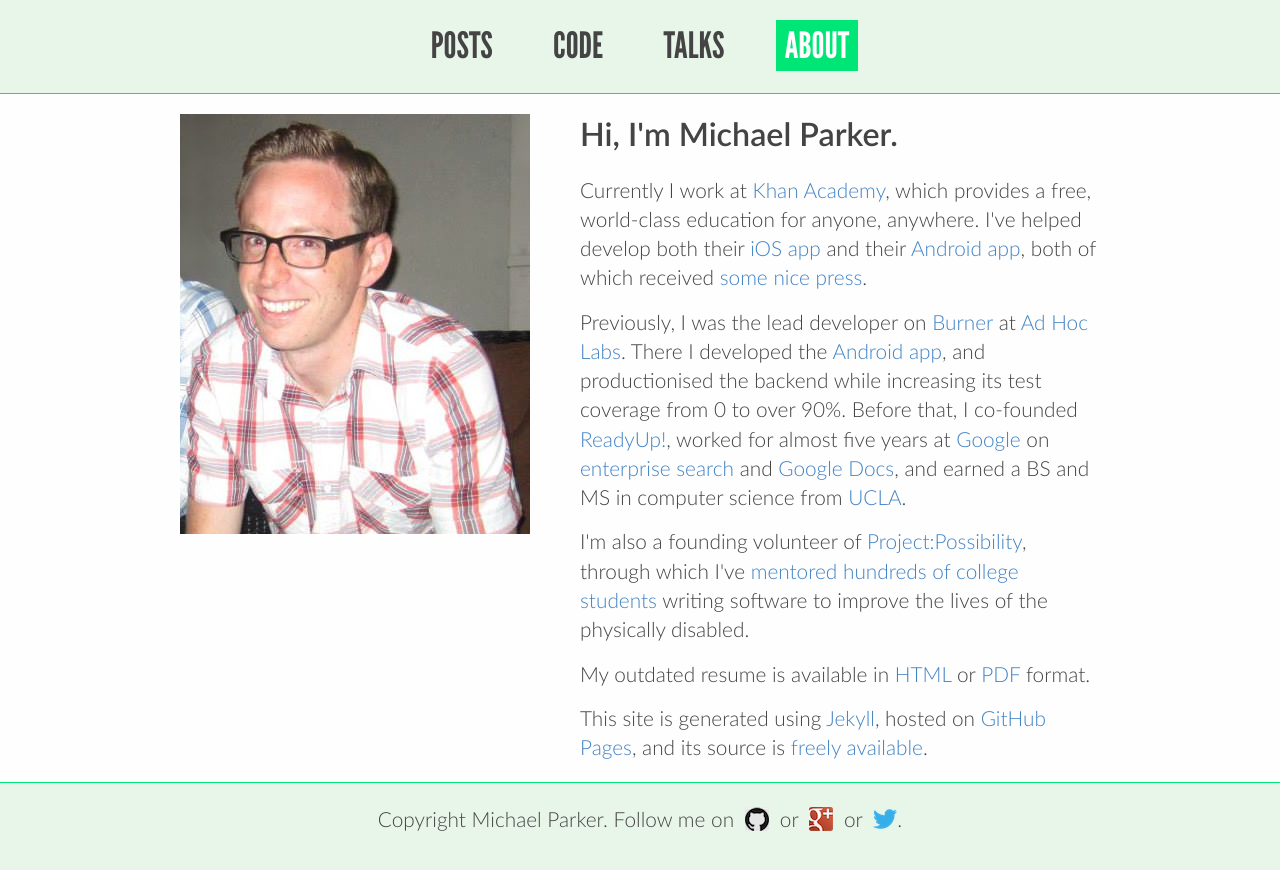
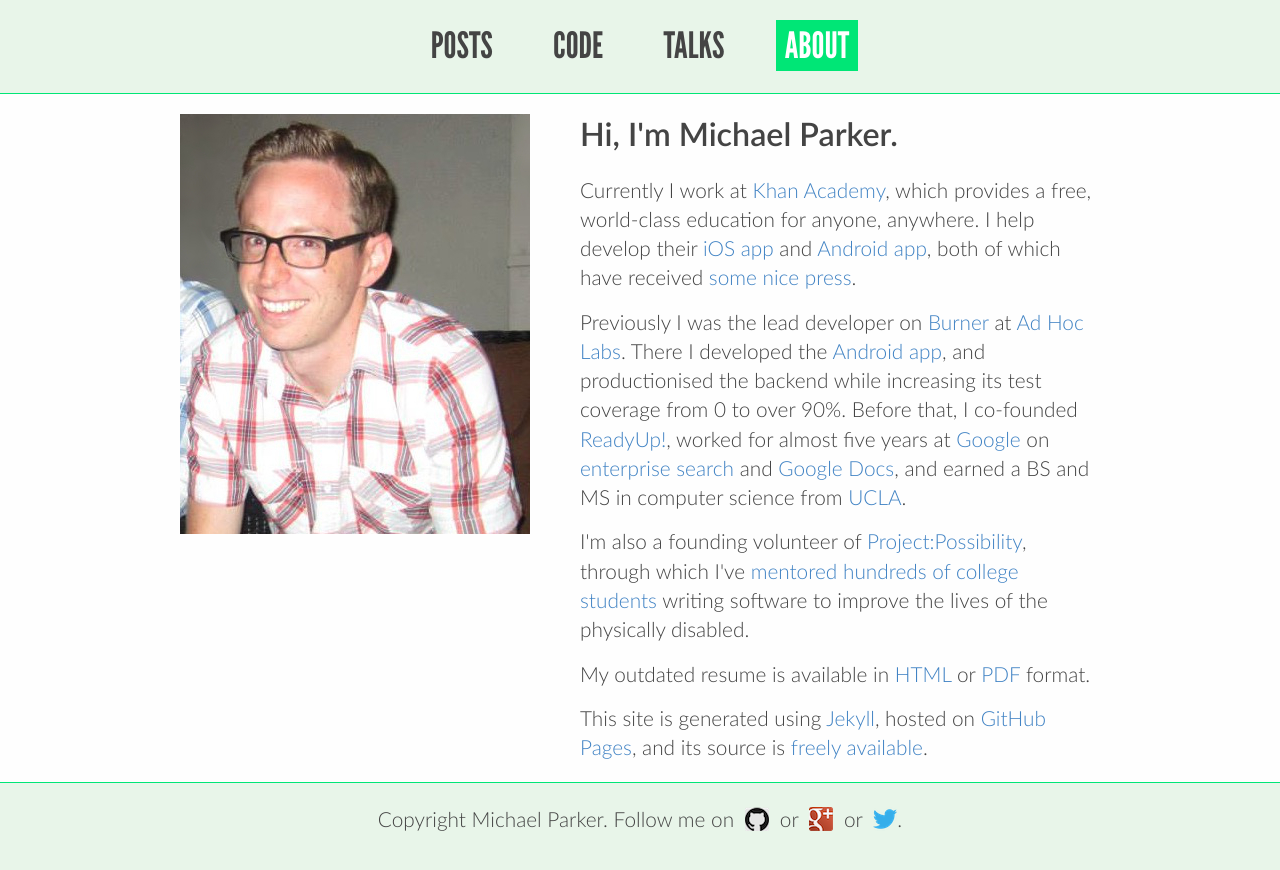
Before and after one commit to mgp/mgp.github.io, a Jekyll site: the page built from about.html, in a window 1280 px wide. Shown: the top 870 px of the page. Built offline with Jekyll 4.4.1, drawn with Linux system fonts in a browser that asks for light colours; Markdown is read by kramdown in place of the engine named in the settings.

Commit message:
Tighten bio again

```diff
--- a/about.html
+++ b/about.html
@@ -7,9 +7,9 @@
 <img src="/assets/images/me.jpg" />
 <div>
   <h2>Hi, I'm Michael Parker.</h2>
-  <p>Currently I work at <a href="https://www.khanacademy.org/">Khan Academy</a>, which provides a free, world-class education for anyone, anywhere. I've helped develop both their <a href="https://itunes.apple.com/us/app/id469863705">iOS app</a> and their <a href="https://play.google.com/store/apps/details?id=org.khanacademy.android">Android app</a>, both of which received <a href="http://www.theverge.com/2015/1/20/7560373/khan-academy-ipad-app-update">some</a> <a href="http://thenextweb.com/apps/2015/09/16/khan-academy-is-bringing-its-library-of-lessons-to-android/">nice</a> <a href="http://www.pcmag.com/article2/0,2817,2491870,00.asp">press</a>.</p>
+  <p>Currently I work at <a href="https://www.khanacademy.org/">Khan Academy</a>, which provides a free, world-class education for anyone, anywhere. I help develop their <a href="https://itunes.apple.com/us/app/id469863705">iOS app</a> and <a href="https://play.google.com/store/apps/details?id=org.khanacademy.android">Android app</a>, both of which have received <a href="http://www.theverge.com/2015/1/20/7560373/khan-academy-ipad-app-update">some</a> <a href="http://thenextweb.com/apps/2015/09/16/khan-academy-is-bringing-its-library-of-lessons-to-android/">nice</a> <a href="http://www.pcmag.com/article2/0,2817,2491870,00.asp">press</a>.</p>
 
-  <p>Previously, I was the lead developer on <a href="http://burnerapp.com/">Burner</a> at <a href="http://adhoclabs.co/">Ad Hoc Labs</a>. There I developed the <a href="https://play.google.com/store/apps/details?id=com.adhoclabs.burner">Android app</a>, and productionised the backend while increasing its test coverage from 0 to over 90%. Before that, I co-founded <a href="http://www.readyupapp.com/">ReadyUp!</a>, worked for almost five years at <a href="https://www.google.com/">Google</a> on <a href="http://www.google.com/enterprise/search/">enterprise search</a> and <a href="https://docs.google.com/">Google Docs</a>, and earned a BS and MS in computer science from <a href="http://www.ucla.edu/">UCLA</a>.</p>
+  <p>Previously I was the lead developer on <a href="http://burnerapp.com/">Burner</a> at <a href="http://adhoclabs.co/">Ad Hoc Labs</a>. There I developed the <a href="https://play.google.com/store/apps/details?id=com.adhoclabs.burner">Android app</a>, and productionised the backend while increasing its test coverage from 0 to over 90%. Before that, I co-founded <a href="http://www.readyupapp.com/">ReadyUp!</a>, worked for almost five years at <a href="https://www.google.com/">Google</a> on <a href="http://www.google.com/enterprise/search/">enterprise search</a> and <a href="https://docs.google.com/">Google Docs</a>, and earned a BS and MS in computer science from <a href="http://www.ucla.edu/">UCLA</a>.</p>
 
   <p>I'm also a founding volunteer of <a href="http://www.projectpossibility.org/">Project:Possibility</a>, through which I've <a href="http://www.nytimes.com/2008/12/18/business/smallbusiness/18edge.html">mentored hundreds of college students</a> writing software to improve the lives of the physically disabled.</p>
 
```
